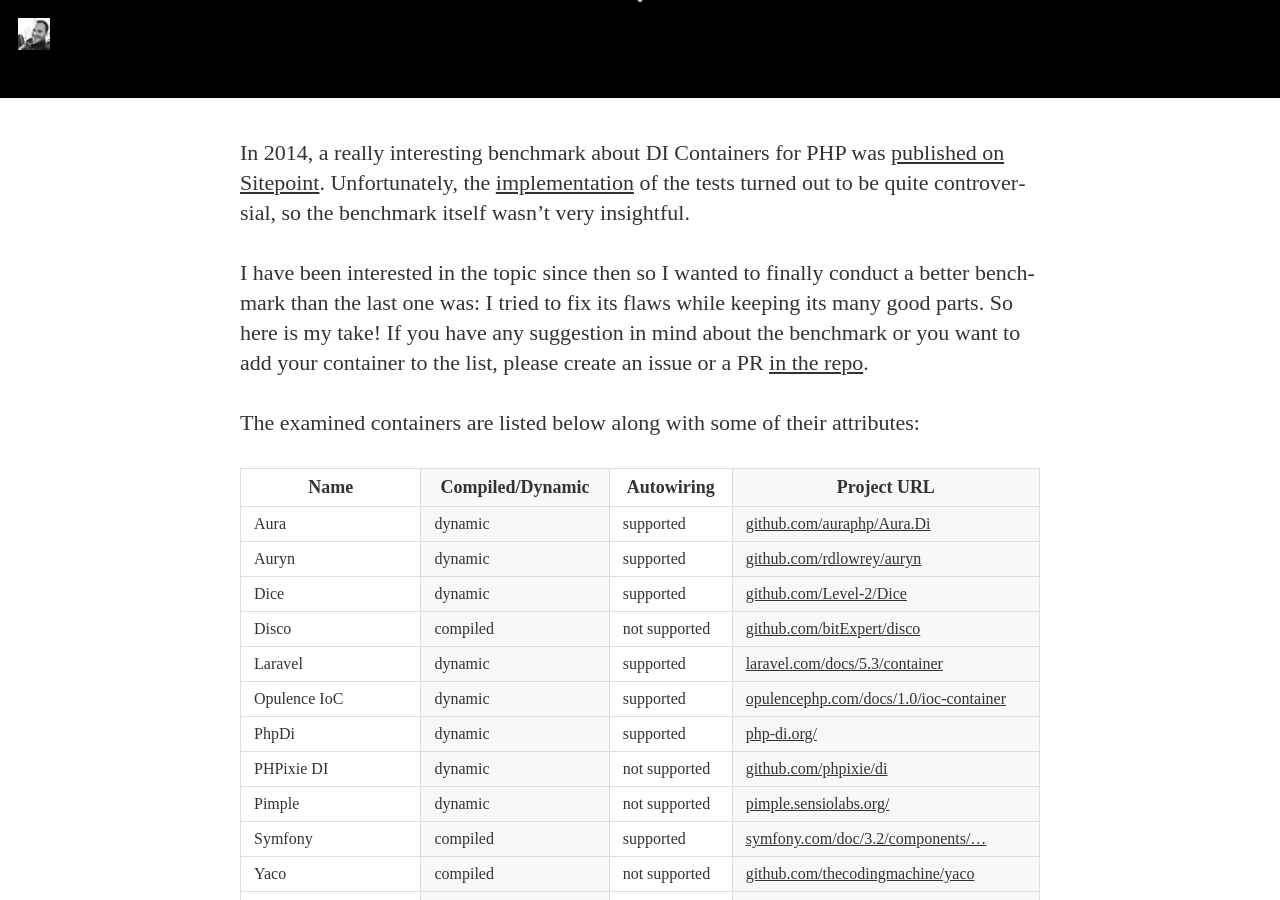
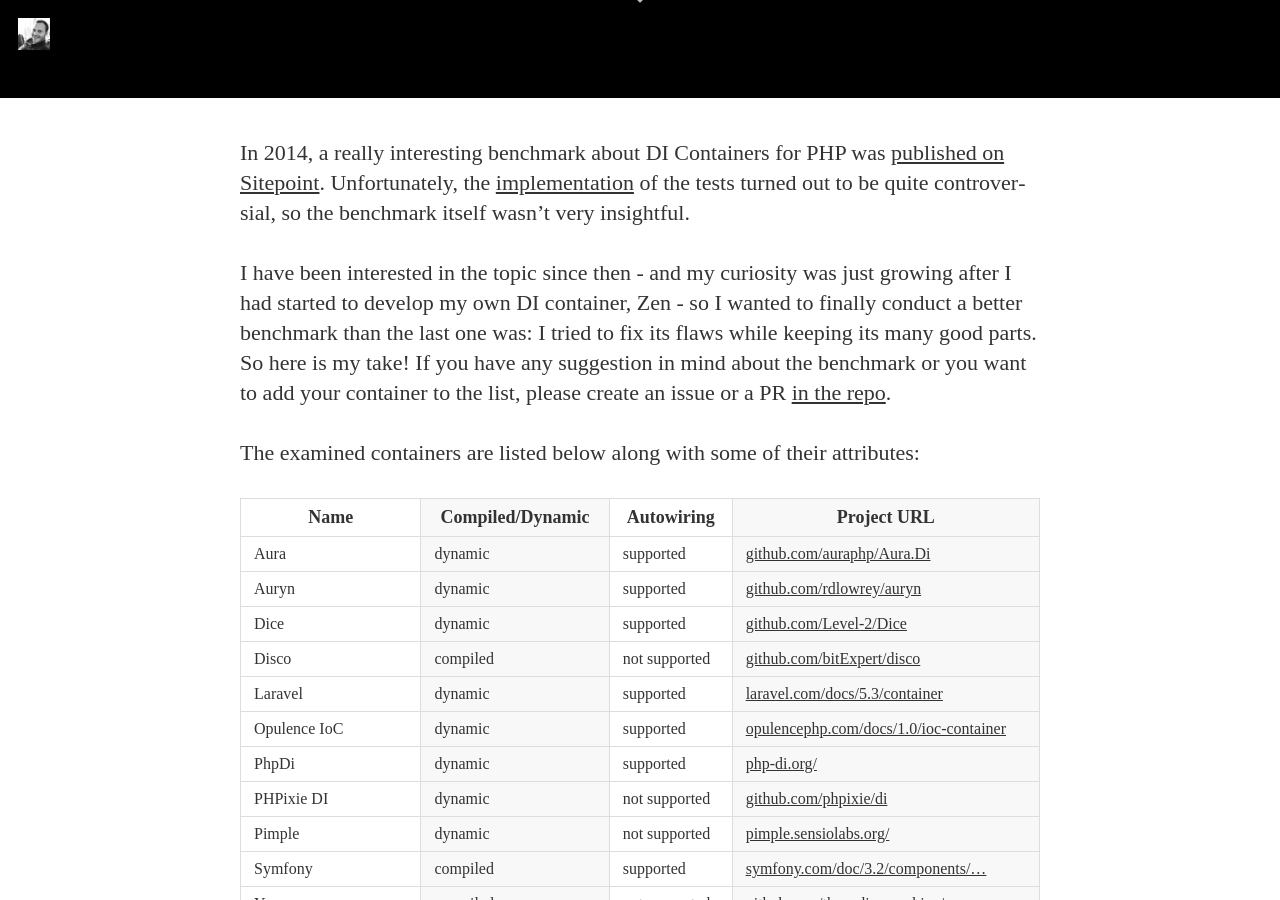
Before and after one commit to kocsismate/kocsismate.github.io, a Jekyll site: the page built from _posts/2017-01-20-benchmark-for-some-popular-di-containers.md, in a window 1280 px wide and 900 px high, scrolled down 802 px. Built offline with Jekyll 4.4.1, drawn with Linux system fonts in a browser that asks for light colours; nearby versions of some CDN libraries; some web fonts are replaced; comment, search, counter and statistics services are not loaded.

Commit message:
Added disclosure

```diff
--- a/_posts/2017-01-20-benchmark-for-some-popular-di-containers.md
+++ b/_posts/2017-01-20-benchmark-for-some-popular-di-containers.md
@@ -11,7 +11,8 @@
 Unfortunately, the [implementation][old-benchmark] of the tests turned out to be quite controversial, so the benchmark
 itself wasn't very insightful.
 
-I have been interested in the topic since then so I wanted to finally conduct a better benchmark than the last one was:
+I have been interested in the topic since then - and my curiosity was just growing after I had started to develop my own DI container,
+Zen - so I wanted to finally conduct a better benchmark than the last one was:
 I tried to fix its flaws while keeping its many good parts. So here is my take! If you have any suggestion in mind about
 the benchmark or you want to add your container to the list, please create an issue or a PR [in the repo][github-repo].
 
```
